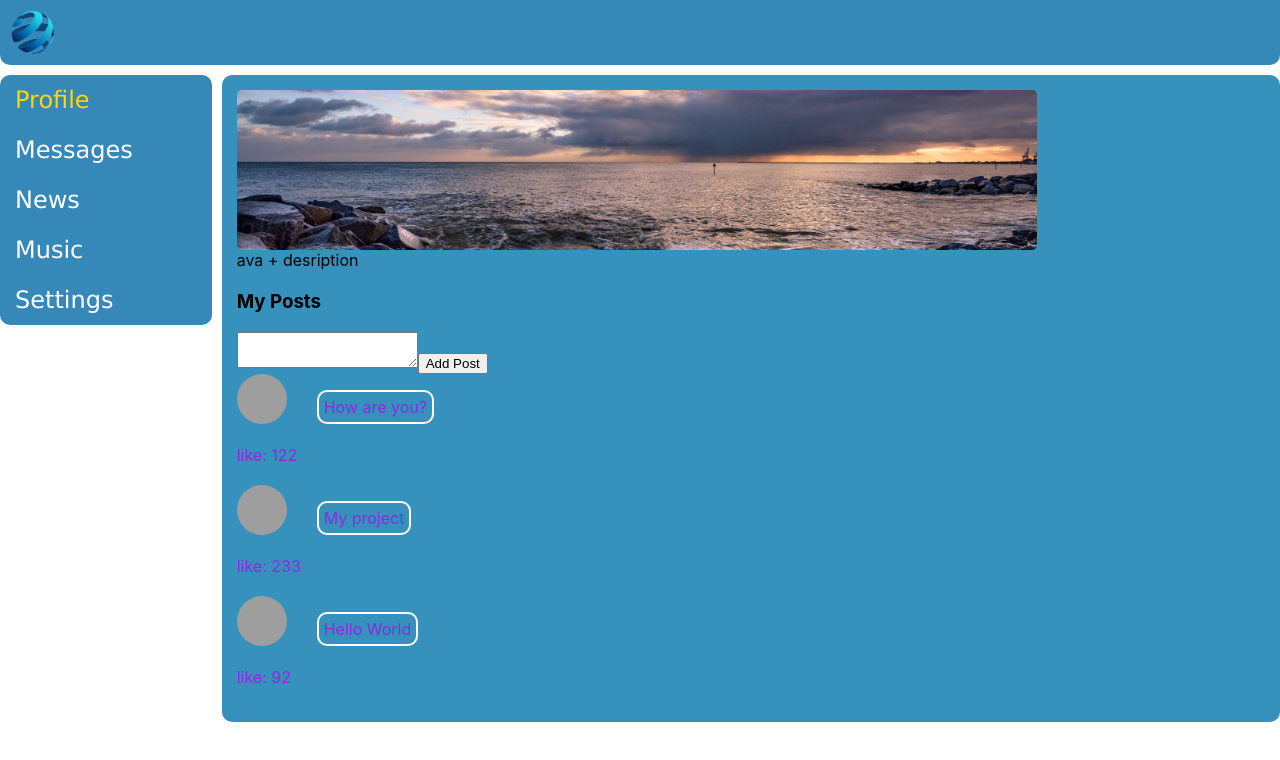
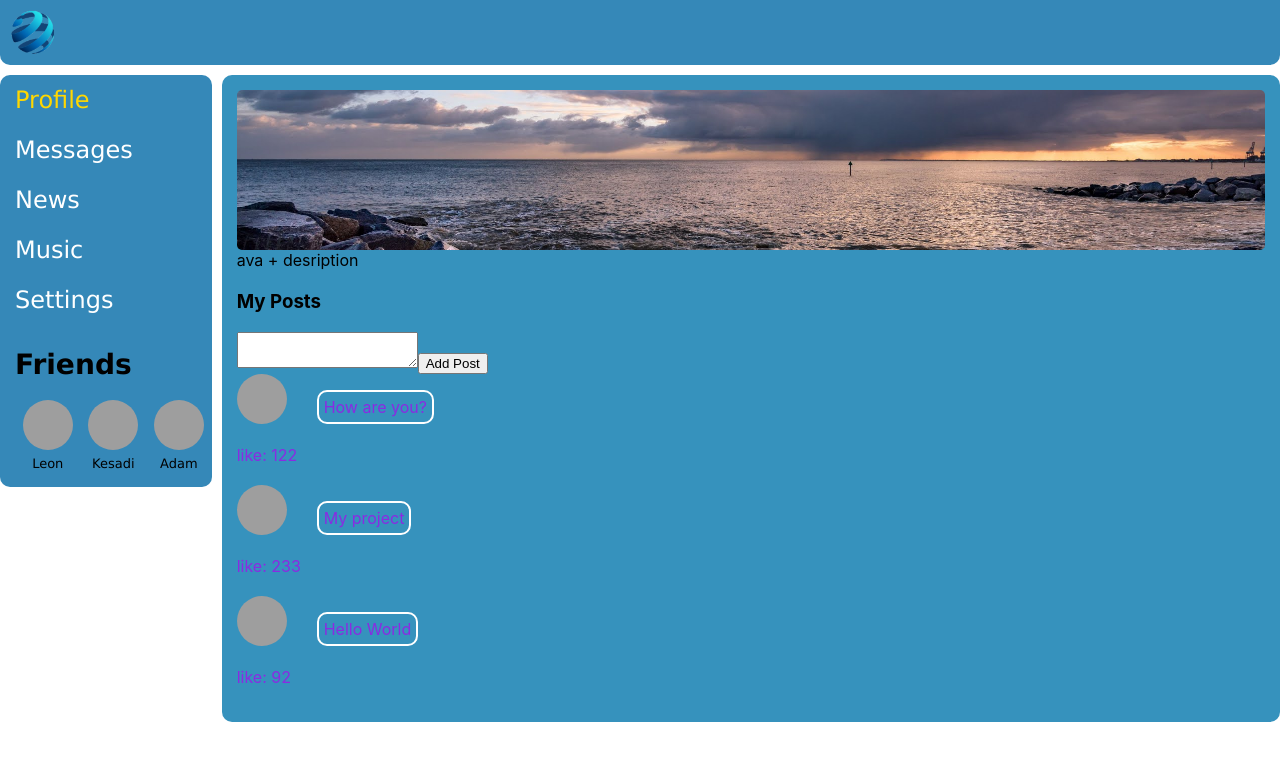
Before and after one commit to NAVIch0k/react, a React (Create React App) app: page /profile in a window 1280 px wide. Shown: the top 760 px of the page. Built offline with nearby package versions, Linux system fonts and the light colour scheme; grey boxes are pictures that could not be loaded.

Commit message:
les29(nav_friend)

```diff
--- a/src/App.js
+++ b/src/App.js
@@ -4,28 +4,26 @@ import Dialogs from './components/Dialogs/Dialogs.jsx';
 import Header from './components/Header/Header.jsx';
 import Navbar from './components/Navbar/Navbar.jsx';
 import Profile from './components/Profile/Profile.jsx';
-import { BrowserRouter, Route, Routes } from 'react-router-dom';
+import { Route, Routes } from 'react-router-dom';
 import News from './components/News/News';
 import Settings from './components/Settings/Settings';
 import Music from './components/Music/Music';
 // https://app.mindmup.com/map/new/1580246240113
 const App = (props) => {
   return (
-    <BrowserRouter>
     <div className='page'>
       <Header />
-        <Navbar />
+      <Navbar state={props.state.navbar} />
       <div className='content'>
         <Routes>
-            <Route path='/dialogs/*' element={<Dialogs state={props.state.dialogs_page}/>} />
-            <Route path='/profile/*' element={<Profile state={props.state.profile_page}/>} />
-            <Route path='/news/*' element={<News/>}/>
-            <Route path='/settings/*' element={<Settings/>}/>
-            <Route path='/music/*' element={<Music/>}/>
+          <Route path='/dialogs/*' element={<Dialogs state={props.state.dialogs_page} />} />
+          <Route path='/profile/*' element={<Profile state={props.state.profile_page} />} />
+          <Route path='/news/*' element={<News />} />
+          <Route path='/settings/*' element={<Settings />} />
+          <Route path='/music/*' element={<Music />} />
         </Routes>
       </div>
     </div>
-    </BrowserRouter>
   );
 }
 
--- a/src/components/Navbar/Navbar.jsx
+++ b/src/components/Navbar/Navbar.jsx
@@ -1,14 +1,35 @@
 import React from 'react';
 import { NavLink } from 'react-router-dom';
 import s from './Navbar.module.css';
-const Navbar = () => {
+const Navbar = (props) => {
+
+    let nav_name=props.state.navbar_friends.map(
+        n => <p>{n.name}</p>
+    )
+
     return (
         <nav className={s.nav}>
-            <NavLink to='/profile' className={navData=>(navData.isActive ? s.active : "")}>Profile</NavLink>
-            <NavLink to='/dialogs' className={navData=>(navData.isActive ? s.active : "")}>Messages</NavLink>
-            <NavLink to='/news' className={navData=>(navData.isActive ? s.active : "")}>News</NavLink>
-            <NavLink to='/music' className={navData=>(navData.isActive ? s.active : "")}>Music</NavLink>
-            <NavLink to='/settings' className={navData=>(navData.isActive ? s.active : "")}>Settings</NavLink>
+            <NavLink to='/profile' className={navData => (navData.isActive ? s.active : "")}>Profile</NavLink>
+            <NavLink to='/dialogs' className={navData => (navData.isActive ? s.active : "")}>Messages</NavLink>
+            <NavLink to='/news' className={navData => (navData.isActive ? s.active : "")}>News</NavLink>
+            <NavLink to='/music' className={navData => (navData.isActive ? s.active : "")}>Music</NavLink>
+            <NavLink to='/settings' className={navData => (navData.isActive ? s.active : "")}>Settings</NavLink>
+            <h3>Friends</h3>
+            <div className={s.nav_friends}>
+                <div className={s.nav_friend}>
+                    <div className={s.nav_friend_img}></div>
+                    {nav_name[0]}
+                </div>
+                <div className={s.nav_friend}>
+                    <div className={s.nav_friend_img}></div>
+                    {nav_name[1]}
+                </div>
+                <div className={s.nav_friend}>
+                    <div className={s.nav_friend_img}></div>
+                    {nav_name[2]}
+                </div>
+            </div>
+
         </nav>
     )
 }
--- a/src/components/Navbar/Navbar.module.css
+++ b/src/components/Navbar/Navbar.module.css
@@ -16,6 +16,32 @@
     color: rgb(255, 255, 255);
     text-decoration: none;
 }
+.nav h3{
+    margin: 15px 0px 0px 0px;
+}
 .nav a.active{
     color: gold;
 }
+.nav_friends{
+    display: grid;
+    grid-template-columns: 1fr 1fr 1fr;
+    grid-template-rows: 1fr;
+    margin: 10px 0px 10px 0px;
+}
+.nav_friend_img{
+    background-image: url(http://cdn.onlinewebfonts.com/svg/download_159991.png);
+    background-size: contain;
+    width: 50px;
+    height: 50px;
+    border-radius: 30px;
+}
+.nav_friend{
+    display: grid;
+    justify-content: center;
+    text-align: center;
+}
+.nav_friend p{
+    margin: 0;
+    font-size: 13px;
+    line-height: 27px;
+}
--- a/src/components/Profile/Profile.jsx
+++ b/src/components/Profile/Profile.jsx
@@ -3,7 +3,6 @@ import MyPost from './MyPost/MyPost';
 import s from './Profile.module.css';
 import Profile_info from './Profile_info/Profile_info';
 const Profile = (props) => {
-    console.log(props);
     return (
         <div >
             <Profile_info/>
--- a/src/components/Profile/Profile_info/Profile_info.module.css
+++ b/src/components/Profile/Profile_info/Profile_info.module.css
@@ -2,7 +2,7 @@
     border-radius: 5px;
     background-image: url(../../../img/bg.jpg);
     background-size: cover;
-    width: 100vh;
+    width: 100%;
     height: 20vh;
     background-position:0vh;
     background-repeat: no-repeat;
--- a/src/index.js
+++ b/src/index.js
@@ -4,11 +4,14 @@ import './index.css';
 import App from './App';
 import reportWebVitals from './reportWebVitals';
 import state from './redux/state'
+import { BrowserRouter} from 'react-router-dom';
 
 ReactDOM.render(
-  <React.StrictMode>
-    <App state={state}/>
-  </React.StrictMode>,
+  <BrowserRouter>
+    <React.StrictMode>
+      <App state={state} />
+    </React.StrictMode>
+  </BrowserRouter>,
   document.getElementById('root')
 );
 
--- a/src/redux/state.js
+++ b/src/redux/state.js
@@ -23,6 +23,13 @@ let state = {
       { id: 5, message: 'Between' },
       { id: 6, message: 'My name is?' },
     ]
+  },
+  navbar:{
+    navbar_friends:[
+      {name:"Leon"},
+      {name:"Kesadi"},
+      {name:"Adam"}
+    ]
   }
 }
 
```
Lines whose indentation alone changed are shown as unchanged.
